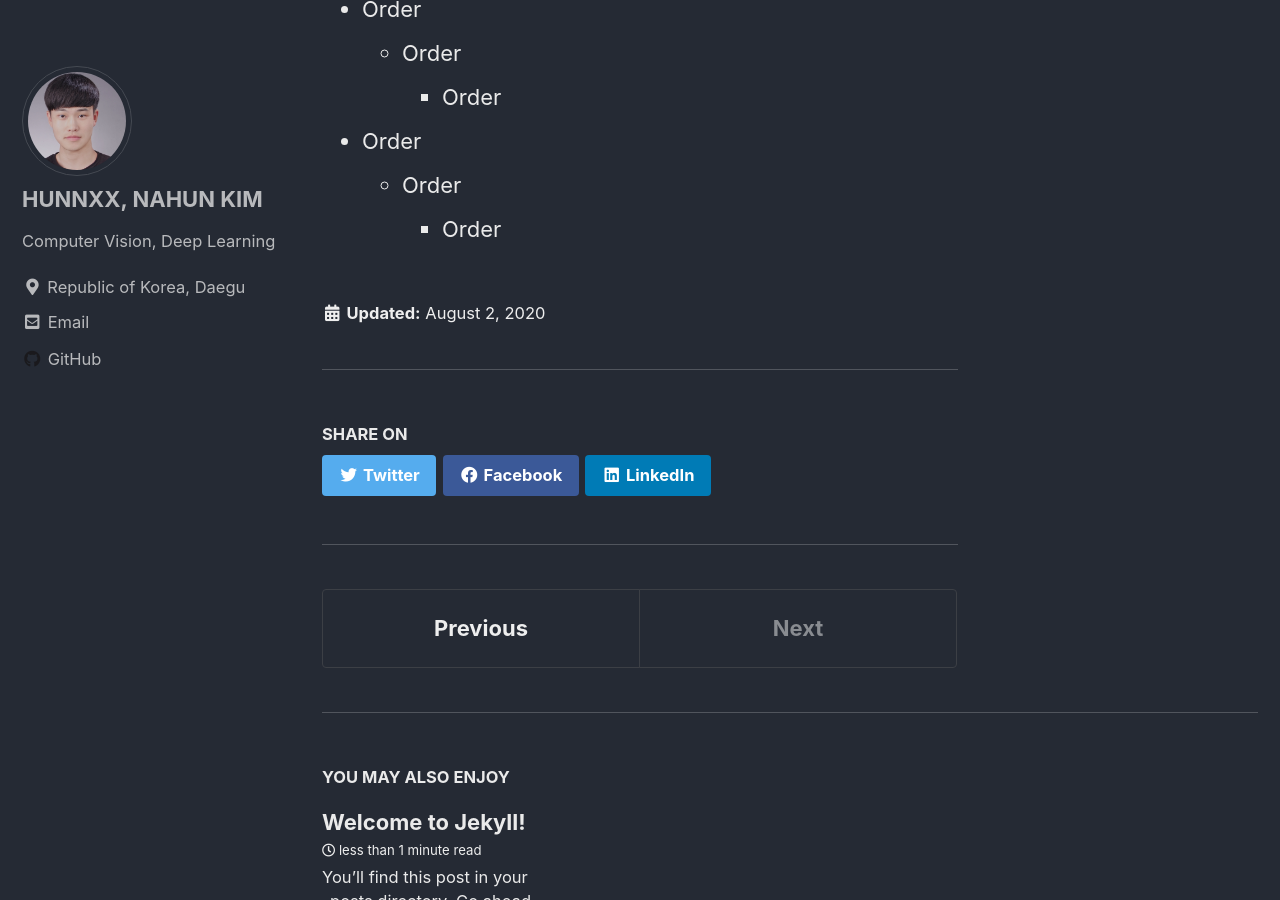
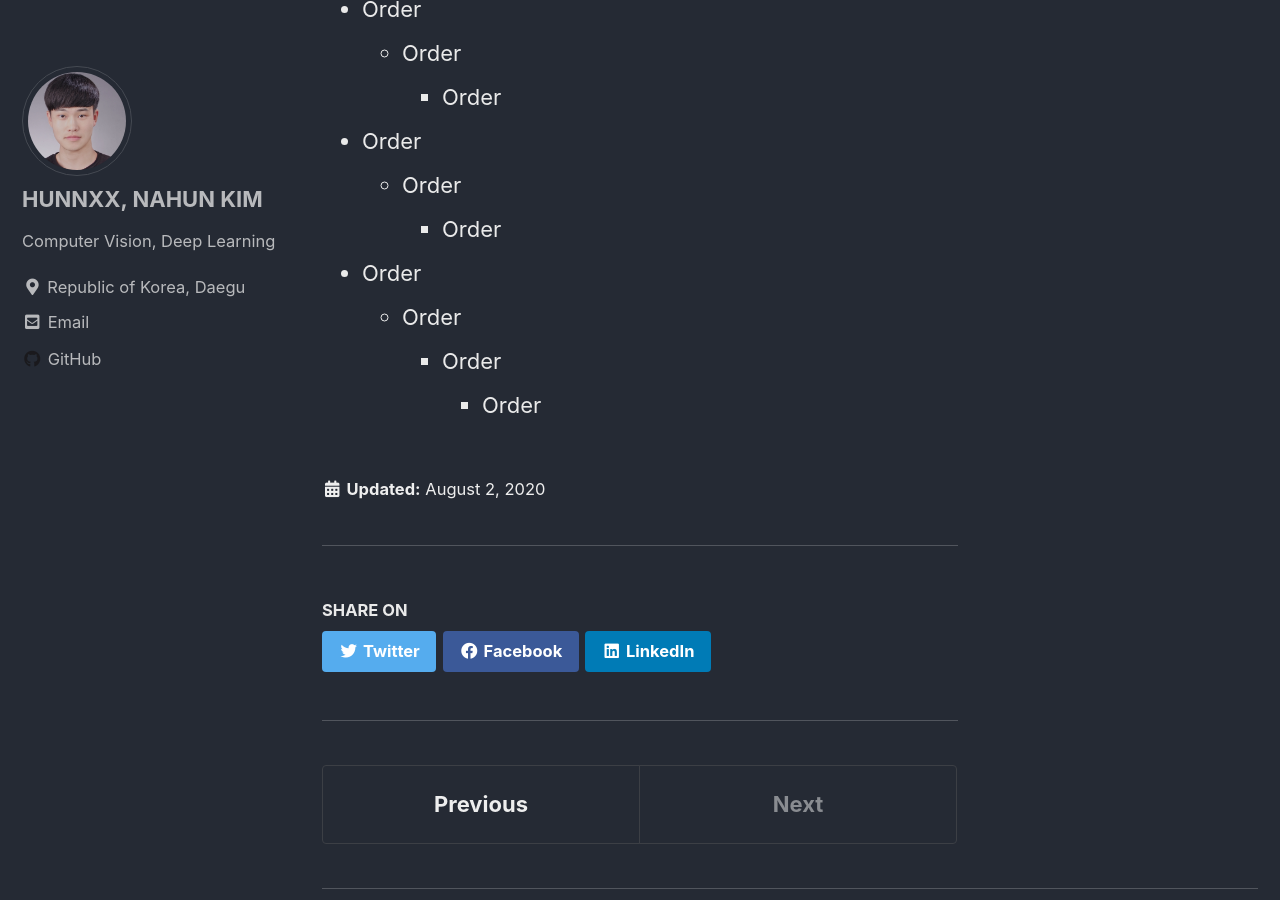
Before and after one commit to hunnxx/hunnxx.github.io, a Jekyll site: the page built from _posts/2020-08-01-practice.md, in a window 1280 px wide and 900 px high, scrolled down 1407 px. Built offline with Jekyll 4.4.1, drawn with Linux system fonts in a browser that asks for light colours; cached includes are drawn as plain includes.

Commit message:
Update 2020-08-01-practice.md

```diff
--- a/_posts/2020-08-01-practice.md
+++ b/_posts/2020-08-01-practice.md
@@ -40,3 +40,7 @@ HEAD2
 + Order
     + Order
         + Order
+* Order
+    - Order
+        + Order
+            + Order
```
